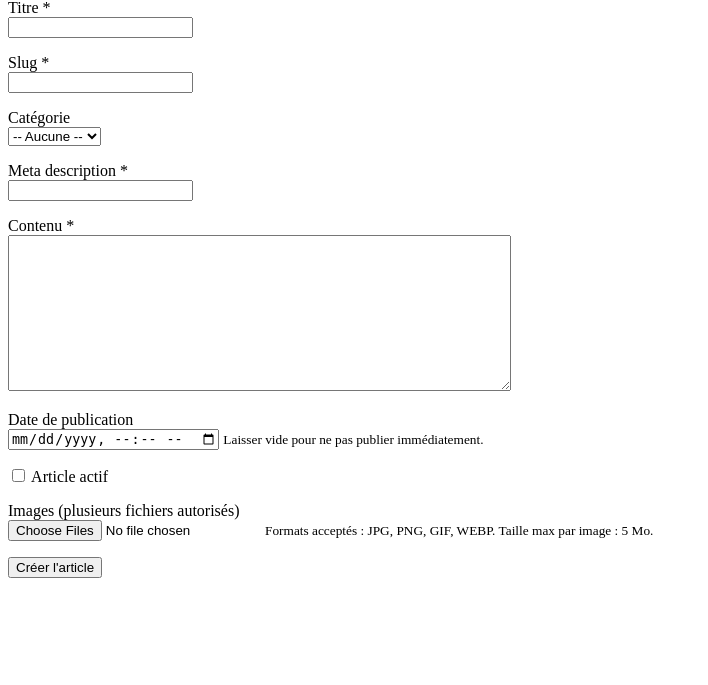
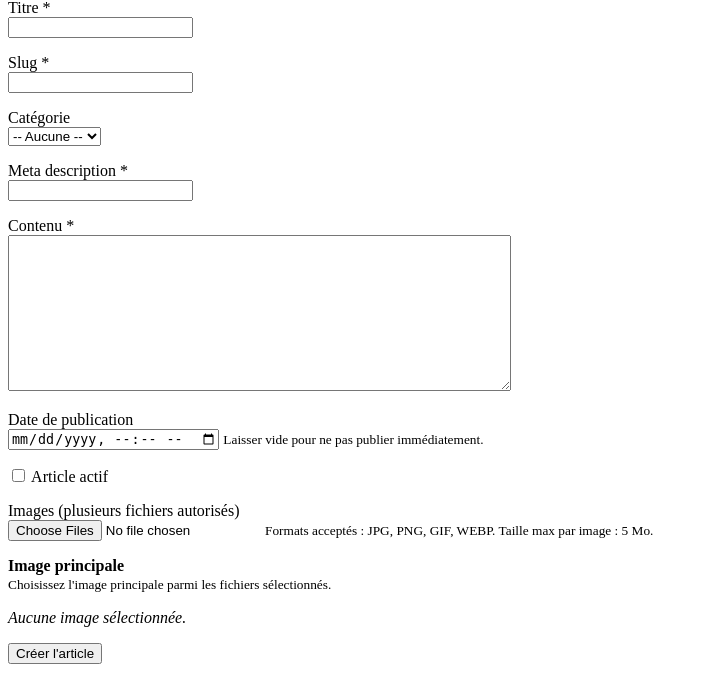
Before and after one commit to nathan77777/web-opt, a PHP site: page /backoffice/form/articles_create.php in a window 1280 px wide. Shown: the part 115-800 px from the top of the page, without its empty margins (0-708 px from the left). Run offline with PHP 8.4, Linux system fonts and the light colour scheme; the visitor is signed in with stand-in values (Sample User, id 1); tables that the repository leaves empty hold one stand-in row (values such as "Sample post"); some libraries are stand-ins or nearby versions.

Commit message:
ajout alt text  + image principale

```diff
--- a/public/backoffice/article_details.php
+++ b/public/backoffice/article_details.php
@@ -130,7 +130,7 @@ function is_local_image(string $url): bool
             <div class="images-grid">
                 <?php foreach ($images as $img): ?>
                     <figure>
-                        <img src="<?= htmlspecialchars($img['image_url']) ?>" alt="Image article" loading="lazy"
+                        <img src="<?= htmlspecialchars($img['image_url']) ?>" alt="<?= htmlspecialchars($img['alt_text']) ?>" loading="lazy"
                             onerror="this.style.opacity='.3';this.title='Image introuvable';">
                         <figcaption>
                             #<?= $img['id'] ?><br>
--- a/public/backoffice/form/articles_create.php
+++ b/public/backoffice/form/articles_create.php
@@ -39,6 +39,7 @@ $form_defaults = [
     'content' => $article['content'] ?? '',
     'published_at' => '',
     'is_active' => !empty($article['is_active']),
+    'main_image_index' => '0',
 ];
 
 if (!empty($article['published_at'])) {
@@ -137,11 +138,65 @@ $submit_label = $is_edit_mode ? 'Mettre à jour l\'article' : 'Créer l\'article
         </p>
 
         <p>
+            <strong>Image principale</strong><br>
+            <small>Choisissez l'image principale parmi les fichiers sélectionnés.</small>
+            <input type="hidden" id="main_image_index" name="main_image_index"
+                value="<?= htmlspecialchars((string) $form_data['main_image_index']) ?>">
+        <div id="main-image-choices" style="margin-top:8px;"></div>
+        </p>
+
+        <p>
             <button type="submit"><?= htmlspecialchars($submit_label) ?></button>
         </p>
     </form>
 
     <script>
+        const imagesInput = document.getElementById('images');
+        const mainImageIndexInput = document.getElementById('main_image_index');
+        const mainImageChoices = document.getElementById('main-image-choices');
+
+        function renderMainImageChoices() {
+            const files = imagesInput.files;
+
+            if (!files || files.length === 0) {
+                mainImageChoices.innerHTML = '<em>Aucune image sélectionnée.</em>';
+                mainImageIndexInput.value = '0';
+                return;
+            }
+
+            const selectedIndex = Number.parseInt(mainImageIndexInput.value, 10);
+            const safeIndex = Number.isInteger(selectedIndex) && selectedIndex >= 0 && selectedIndex < files.length
+                ? selectedIndex
+                : 0;
+
+            let html = '';
+            for (let i = 0; i < files.length; i++) {
+                const checked = i === safeIndex ? 'checked' : '';
+                const fileName = files[i].name
+                    .replace(/&/g, '&amp;')
+                    .replace(/</g, '&lt;')
+                    .replace(/>/g, '&gt;')
+                    .replace(/"/g, '&quot;')
+                    .replace(/'/g, '&#039;');
+
+                html += `<label style="display:block;margin-bottom:4px;"><input type="radio" name="main_image_choice" value="${i}" ${checked}> ${fileName}</label>`;
+            }
+
+            mainImageChoices.innerHTML = html;
+
+            const selected = mainImageChoices.querySelector('input[name="main_image_choice"]:checked');
+            mainImageIndexInput.value = selected ? selected.value : '0';
+        }
+
+        imagesInput.addEventListener('change', renderMainImageChoices);
+        mainImageChoices.addEventListener('change', function (event) {
+            if (event.target && event.target.name === 'main_image_choice') {
+                mainImageIndexInput.value = event.target.value;
+            }
+        });
+
+        renderMainImageChoices();
+
         // Auto-generate slug from title (client-side convenience)
         document.getElementById('title').addEventListener('input', function () {
             const slugField = document.getElementById('slug');
--- a/sql/01_init_tables.sql
+++ b/sql/01_init_tables.sql
@@ -156,3 +156,7 @@ WHERE
             i.article_id = a.id
             AND i.image_url = v.image_url
     );
+
+ALTER TABLE images ADD COLUMN IF NOT EXISTS alt_text VARCHAR(255) DEFAULT 'Image article';
+
+ALTER TABLE articles ADD COLUMN IF NOT EXISTS first_image_url VARCHAR(255) DEFAULT NULL;
--- a/src/articles.php
+++ b/src/articles.php
@@ -120,7 +120,7 @@ function getArticleById(PDO $pdo, int $id): array|false
 function getArticleImages(PDO $pdo, int $article_id): array
 {
     $stmt = $pdo->prepare("
-        SELECT id, image_url, created_at
+        SELECT id, image_url, alt_text, created_at
         FROM images
         WHERE article_id = :article_id
         ORDER BY created_at ASC
@@ -141,6 +141,7 @@ function getArticleImages(PDO $pdo, int $article_id): array
  *   content          : string,
  *   meta_description : string,
  *   published_at     : string|null  (SQL datetime or null),
+ *   first_image_url  : string|null,
  *   author_id        : int,
  *   is_active        : bool,
  * }
@@ -150,9 +151,9 @@ function insertArticle(PDO $pdo, array $data): int
 {
     $stmt = $pdo->prepare("
         INSERT INTO articles
-            (category_id, title, slug, content, meta_description, published_at, author_id, is_active)
+            (category_id, title, slug, content, meta_description, published_at, first_image_url, author_id, is_active)
         VALUES
-            (:category_id, :title, :slug, :content, :meta_description, :published_at, :author_id, :is_active)
+            (:category_id, :title, :slug, :content, :meta_description, :published_at, :first_image_url, :author_id, :is_active)
         RETURNING id
     ");
 
@@ -163,6 +164,7 @@ function insertArticle(PDO $pdo, array $data): int
         ':content' => $data['content'],
         ':meta_description' => $data['meta_description'],
         ':published_at' => $data['published_at'],
+        ':first_image_url' => $data['first_image_url'],
         ':author_id' => $data['author_id'],
         ':is_active' => $data['is_active'] ? 'true' : 'false',
     ]);
@@ -182,6 +184,7 @@ function insertArticle(PDO $pdo, array $data): int
  *   content          : string,
  *   meta_description : string,
  *   published_at     : string|null  (SQL datetime or null),
+ *   first_image_url  : string|null,
  *   is_active        : bool,
  * }
  */
@@ -196,6 +199,7 @@ function updateArticle(PDO $pdo, int $article_id, array $data): void
             content = :content,
             meta_description = :meta_description,
             published_at = :published_at,
+            first_image_url = :first_image_url,
             is_active = :is_active
         WHERE id = :id
     ");
@@ -207,6 +211,7 @@ function updateArticle(PDO $pdo, int $article_id, array $data): void
         ':content' => $data['content'],
         ':meta_description' => $data['meta_description'],
         ':published_at' => $data['published_at'],
+        ':first_image_url' => $data['first_image_url'],
         ':is_active' => $data['is_active'] ? 'true' : 'false',
         ':id' => $article_id,
     ]);
```
Also changed, not shown: public/backoffice/form/articles_create_process.php (+32 -2 lines).
